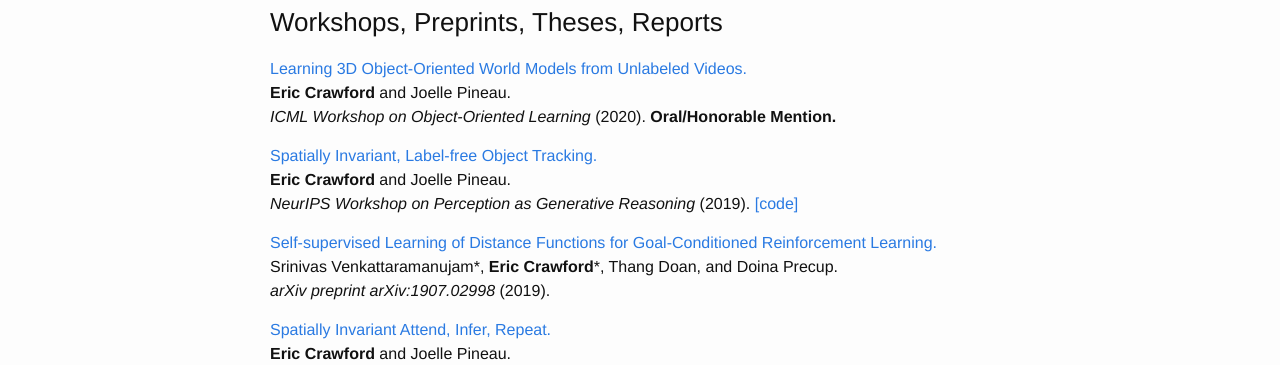
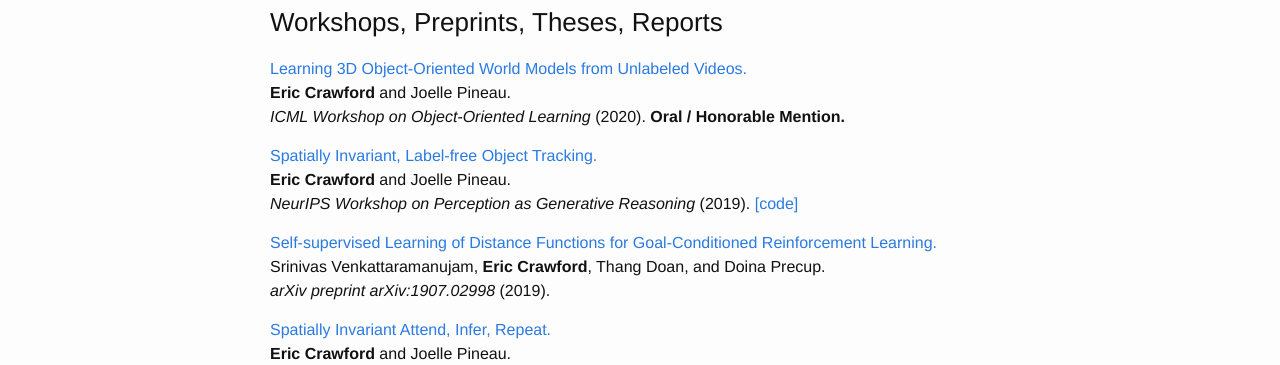
Before and after one commit to e2crawfo/e2crawfo.github.io, a Jekyll site: the page built from index.md, in a window 1280 px wide. Shown: the part 1043-1408 px from the top of the page. Built offline with Jekyll 4.4.1, drawn with Linux system fonts in a browser that asks for light colours.

Commit message:
Updates.

```diff
--- a/index.md
+++ b/index.md
@@ -38,14 +38,14 @@
 ### Workshops, Preprints, Theses, Reports
 [Learning 3D Object-Oriented World Models from Unlabeled Videos.]({{ site.url }}/pdfs/icml_ool_2020.pdf)
 **Eric Crawford** and Joelle Pineau.
-*ICML Workshop on Object-Oriented Learning* (2020). **Oral/Honorable Mention.**
+*ICML Workshop on Object-Oriented Learning* (2020). **Oral / Honorable Mention.**
 
 [Spatially Invariant, Label-free Object Tracking.]({{ site.url }}/pdfs/silot_neurips_workshop.pdf)
 **Eric Crawford** and Joelle Pineau.
 *NeurIPS Workshop on Perception as Generative Reasoning* (2019). [[code]](https://github.com/e2crawfo/silot)
 
 [Self-supervised Learning of Distance Functions for Goal-Conditioned Reinforcement Learning.](https://arxiv.org/abs/1907.02998)
-Srinivas Venkattaramanujam\*, **Eric Crawford**\*, Thang Doan, and Doina Precup.
+Srinivas Venkattaramanujam, **Eric Crawford**, Thang Doan, and Doina Precup.
 *arXiv preprint arXiv:1907.02998* (2019).
 
 [Spatially Invariant Attend, Infer, Repeat.]({{ site.url }}/pdfs/spair_neurips_workshop.pdf)
```
